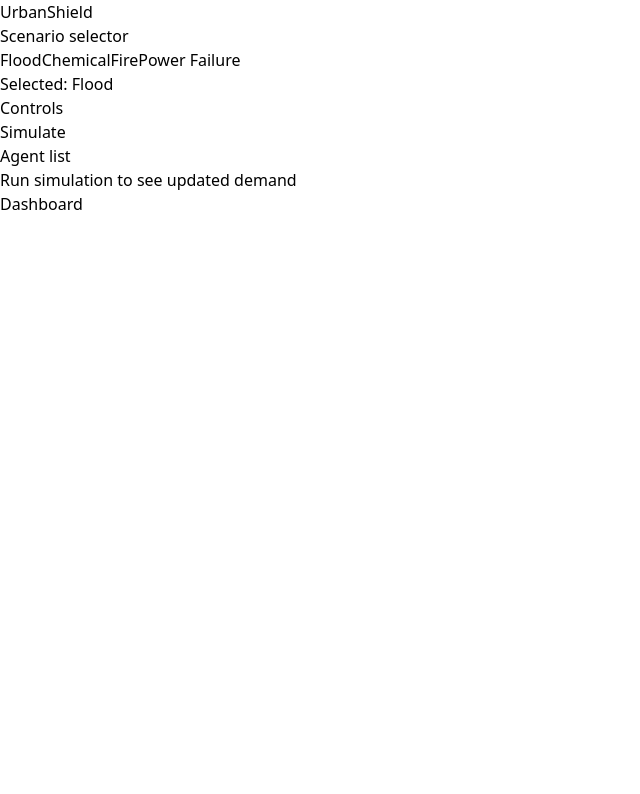
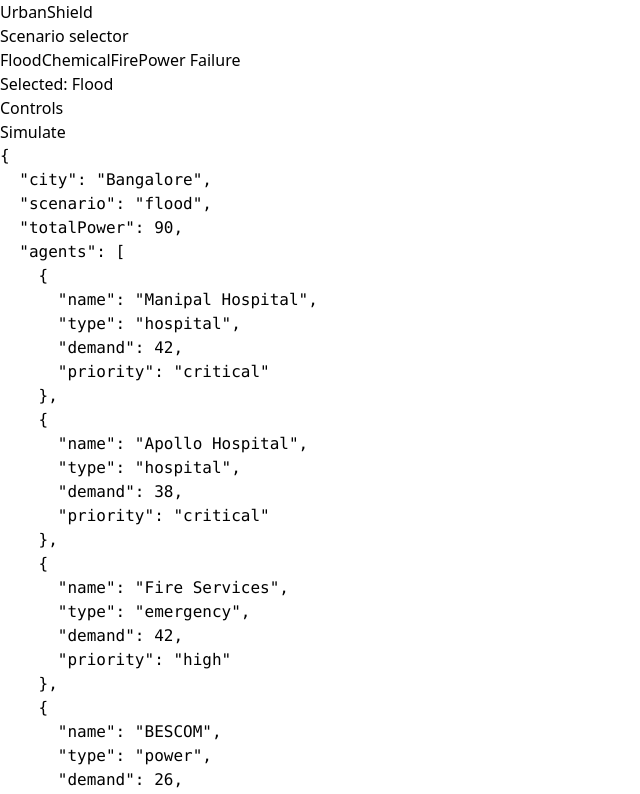
Before and after one commit to Aryanx0777/UrbanShield, a React (Vite) app: page / in a window 1280 px wide. Shown: the top 794 px of the page, without its empty margins (0-640 px from the left). Built offline with nearby package versions, Linux system fonts and the light colour scheme.

Commit message:
feat: prepare allocation input structure for API

```diff
--- a/src/App.jsx
+++ b/src/App.jsx
@@ -16,6 +16,19 @@ function App() {
       };
     });
   }, [selectedScenario]);
+  const allocationInput = useMemo(() => {
+    return {
+      city: "Bangalore",
+      scenario: selectedScenario,
+      totalPower: scenarios[selectedScenario].totalPower,
+      agents: updatedAgents.map(agent => ({
+        name: agent.name,
+        type: agent.type,
+        demand: agent.demand,
+        priority: agent.priority,
+      })),
+    };
+  }, [updatedAgents, selectedScenario]);
 
   return (
     <main>
@@ -38,6 +51,8 @@ function App() {
         <h2>Controls</h2>
         <button onClick={() => setHasSimulated(true)}>Simulate</button>
       </section>
+
+      <pre>{JSON.stringify(allocationInput, null, 2)}</pre>
 
       <section>
         <h2>Agent list</h2>
```
